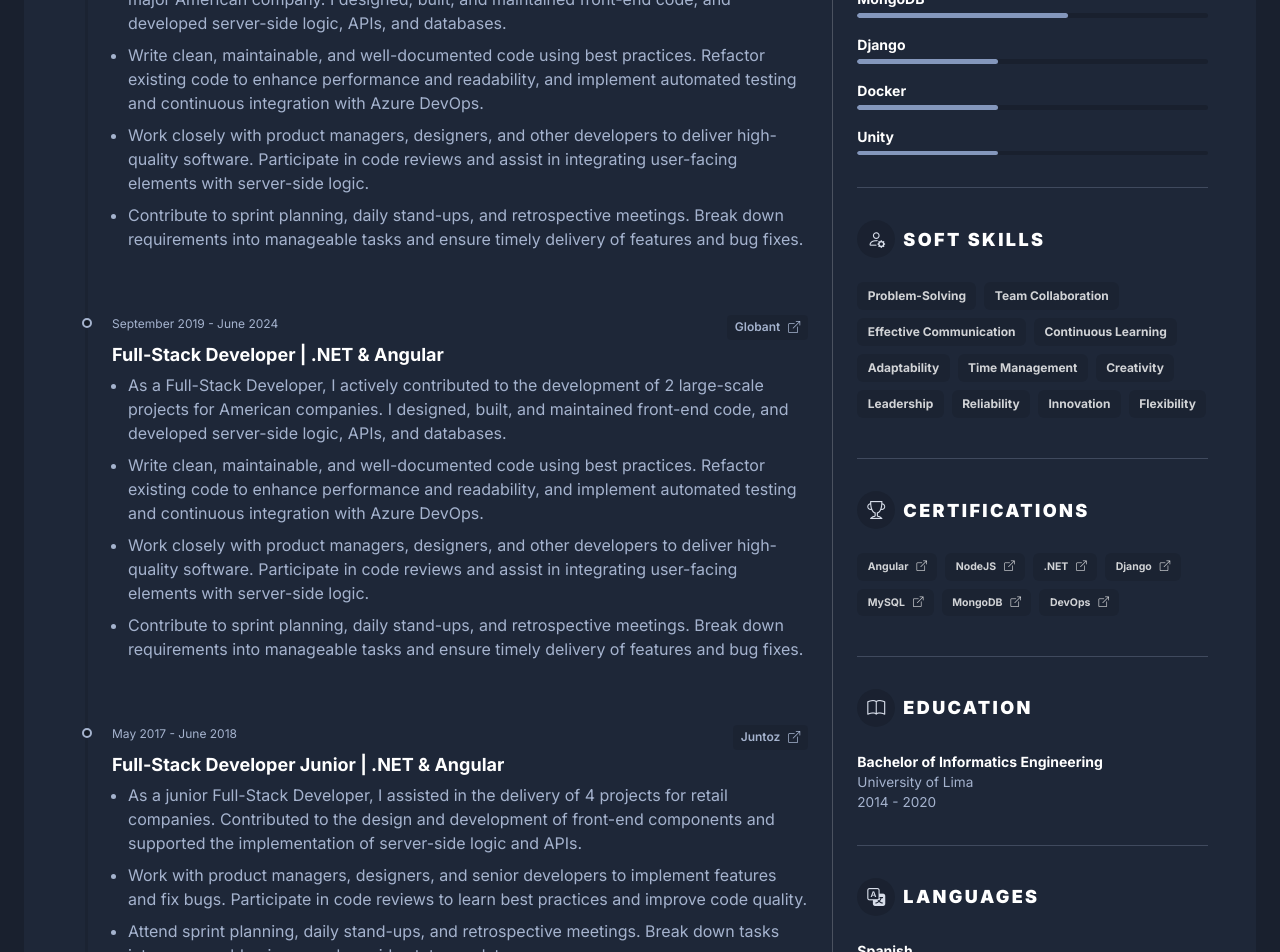
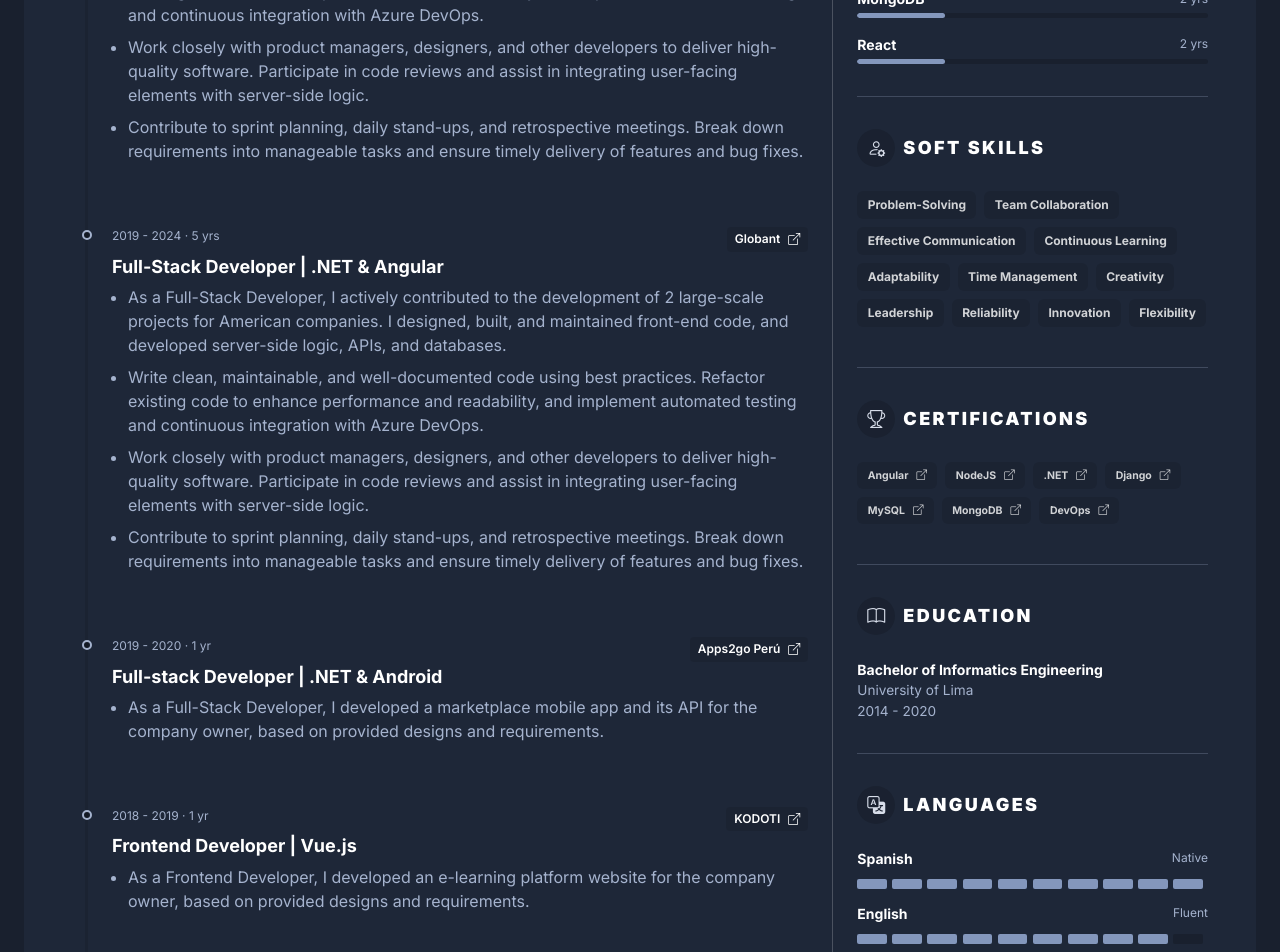
Before and after one commit to christianempire/my-cv, an Angular app: page / in a window 1280 px wide. Shown: the part 940-1892 px from the top of the page. Built offline with nearby package versions, Linux system fonts and the light colour scheme.

Commit message:
Enhance resume display by adding years of experience to tech skills and proficiency levels to spoken languages; update styling for better alignment.

```diff
--- a/src/app/home/home.component.html
+++ b/src/app/home/home.component.html
@@ -75,7 +75,7 @@
 
                 <ul class="list-unstyled">
                   <li *ngFor="let techSkill of techSkills" class="mb-2">
-                    <div class="resume-skill-name">{{ techSkill.tech }}</div>
+                    <div class="resume-skill-name">{{ techSkill.tech }}<div class="resume-skill-years">{{ techSkill.years }} yrs</div></div>
                     <div
                       class="progress resume-progress"
                       role="progressbar"
@@ -133,7 +133,7 @@
                 </h3>
                 <ul class="list-unstyled resume-lang-list">
                   <li *ngFor="let spokenLanguage of spokenLanguages" class="mb-2">
-                    <div class="resume-lang-name">{{ spokenLanguage.language }}</div>
+                    <div class="resume-lang-name">{{ spokenLanguage.language }}<div class="resume-lang-proficiency">{{ spokenLanguage.proficiency }}</div></div>
                     <div class="resume-level-indicator row gx-0 flex-nowrap">
                       <div *ngFor="let level of [].constructor(10); let i = index" class="col">
                         <span class="item" [ngClass]="{ 'item-full': spokenLanguage.level > i }"> </span>
--- a/src/app/home/home.component.scss
+++ b/src/app/home/home.component.scss
@@ -1,8 +1,32 @@
 .resume-company-name {
   a {
-    color: #a5b3ce;
+    color: #ffffff;
     text-decoration: none;
   }
+}
+
+.resume-lang-name {
+  display: flex;
+  align-items: center;
+}
+
+.resume-lang-proficiency {
+  font-size: 0.75rem;
+  font-weight: normal;
+  color: #a5b3ce;
+  margin-left: auto;
+}
+
+.resume-skill-name {
+  display: flex;
+  align-items: center;
+}
+
+.resume-skill-years {
+  font-size: 0.75rem;
+  font-weight: normal;
+  color: #a5b3ce;
+  margin-left: auto;
 }
 
 @media (min-width: 992px) {
--- a/src/app/home/home.component.ts
+++ b/src/app/home/home.component.ts
@@ -47,7 +47,6 @@ export class HomeComponent {
   ];
   highlights: string[] = [
     'I’m a Full-Stack Developer with 8+ years of experience building web applications, both on the frontend and backend. Over the years, I’ve worked on all kinds of projects—from internal tools to user-facing platforms—always trying to write clean, efficient, and reliable code.',
-    'I usually work with JavaScript, TypeScript, Angular, React, Node.js, and NestJS, and I’m also comfortable with .NET, Python (Django), and databases like MySQL and MongoDB. I’ve set up CI/CD pipelines, worked with Docker, and used tools like Azure DevOps, GitHub, and Jira.',
     'I’m used to working remotely and value clear, respectful communication and delivering work on time. I like learning new tech and figuring out the best way to build something that just works well.',
   ];
   softSkills: string[] = [
@@ -63,75 +62,82 @@ export class HomeComponent {
     'Innovation',
     'Flexibility',
   ];
-  spokenLanguages: { language: string; level: number }[] = [
+  spokenLanguages: { language: string; proficiency: string; level: number }[] = [
     {
       language: 'Spanish',
+      proficiency: 'Native',
       level: 10,
     },
     {
       language: 'English',
+      proficiency: 'Fluent',
       level: 9,
     },
   ];
   techSkills: {
     tech: string;
+    years: number;
     level: number;
   }[] = [
     {
       tech: '.NET',
+      years: 8,
       level: 100,
     },
     {
       tech: 'Angular',
+      years: 8,
       level: 100,
     },
     {
       tech: 'C#',
+      years: 8,
       level: 100,
     },
     {
       tech: 'DevOps',
-      level: 60,
-    },
-    {
-      tech: 'Django',
-      level: 40,
+      years: 6,
+      level: 75,
     },
     {
       tech: 'Docker',
-      level: 40,
+      years: 2,
+      level: 25,
     },
     {
       tech: 'Git',
-      level: 80,
+      years: 8,
+      level: 100,
     },
     {
       tech: 'JavaScript',
+      years: 8,
       level: 100,
     },
     {
       tech: 'MongoDB',
-      level: 60,
+      years: 2,
+      level: 25,
     },
     {
       tech: 'Node.js',
-      level: 80,
+      years: 4,
+      level: 50,
     },
     {
-      tech: 'Python',
-      level: 80,
+      tech: 'React',
+      years: 2,
+      level: 25,
     },
     {
       tech: 'SQL',
-      level: 80,
+      years: 6,
+      level: 75,
     },
     {
       tech: 'TypeScript',
-      level: 100,
-    },
-    {
-      tech: 'Unity',
-      level: 40,
+      years: 4,
+      level: 50,
     },
   ].sort((a, b) => b.level - a.level);
   workExperiences: {
@@ -145,7 +151,7 @@ export class HomeComponent {
         name: 'Halo Media',
         url: 'https://www.linkedin.com/company/halo-media/',
       },
-      dateRange: 'February 2023 - Present',
+      dateRange: '2023 - 2025 · 2 yrs',
       position: 'Full-Stack Developer | MEAN Stack',
       responsibilities: [
         'As a Full-Stack Developer, I actively contributed to the development of 4 projects for a major American company. I designed, built, and maintained front-end code, and developed server-side logic, APIs, and databases.',
@@ -159,7 +165,7 @@ export class HomeComponent {
         name: 'Globant',
         url: 'https://www.linkedin.com/company/globant/',
       },
-      dateRange: 'September 2019 - June 2024',
+      dateRange: '2019 - 2024 · 5 yrs',
       position: 'Full-Stack Developer | .NET & Angular',
       responsibilities: [
         'As a Full-Stack Developer, I actively contributed to the development of 2 large-scale projects for American companies. I designed, built, and maintained front-end code, and developed server-side logic, APIs, and databases.',
@@ -170,10 +176,32 @@ export class HomeComponent {
     },
     {
       company: {
+        name: 'Apps2go Perú',
+        url: 'https://www.linkedin.com/company/apps2go-per%C3%BA/',
+      },
+      dateRange: '2019 - 2020 · 1 yr',
+      position: 'Full-stack Developer | .NET & Android',
+      responsibilities: [
+        'As a Full-Stack Developer, I developed a marketplace mobile app and its API for the company owner, based on provided designs and requirements.',
+      ],
+    },
+    {
+      company: {
+        name: 'KODOTI',
+        url: 'https://www.linkedin.com/company/kodoti/',
+      },
+      dateRange: '2018 - 2019 · 1 yr',
+      position: 'Frontend Developer | Vue.js',
+      responsibilities: [
+        'As a Frontend Developer, I developed an e-learning platform website for the company owner, based on provided designs and requirements.',
+      ],
+    },
+    {
+      company: {
         name: 'Juntoz',
         url: 'https://www.linkedin.com/company/juntoz/',
       },
-      dateRange: 'May 2017 - June 2018',
+      dateRange: '2017 - 2018 · 1 yr',
       position: 'Full-Stack Developer Junior | .NET & Angular',
       responsibilities: [
         'As a junior Full-Stack Developer, I assisted in the delivery of 4 projects for retail companies. Contributed to the design and development of front-end components and supported the implementation of server-side logic and APIs.',
```
